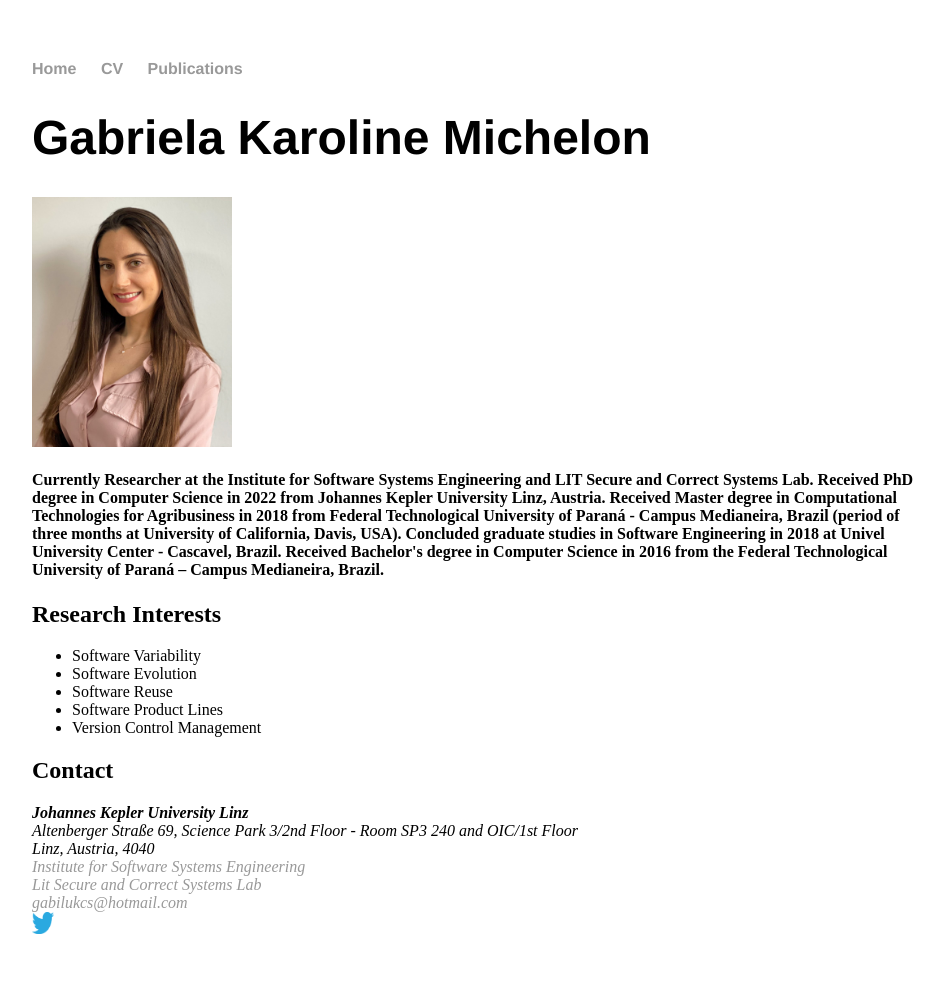
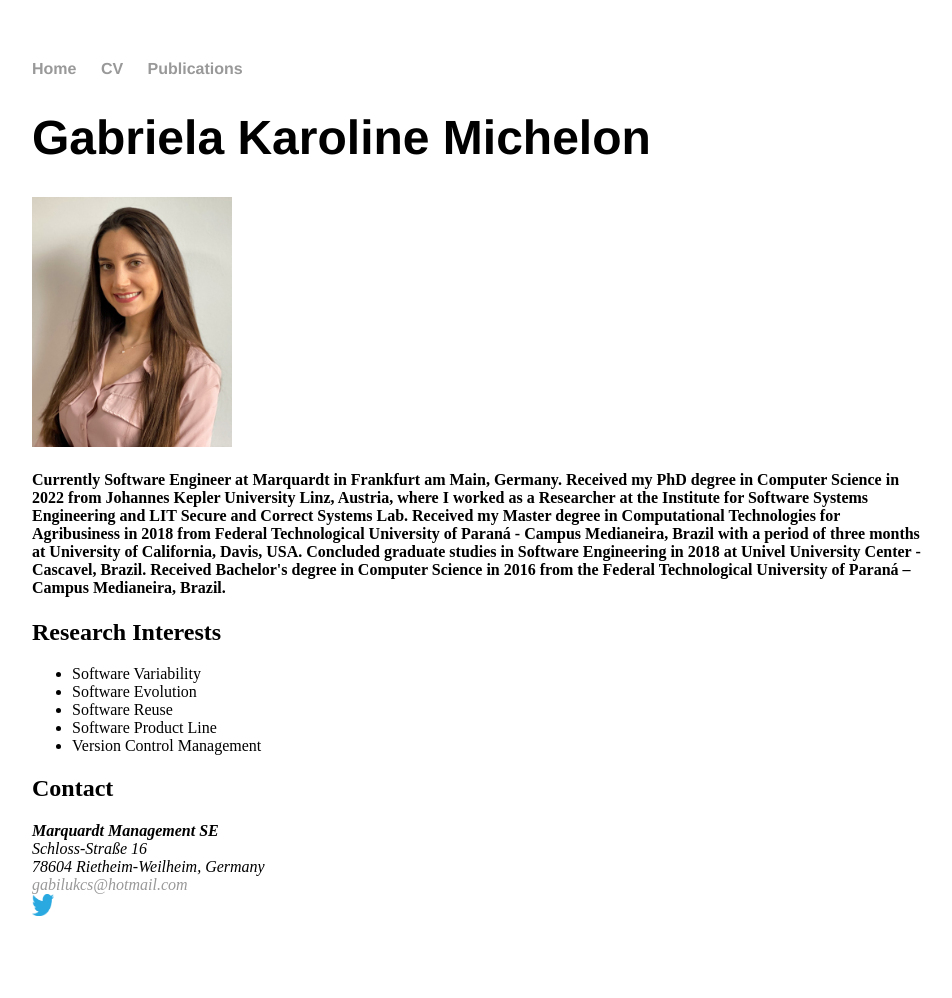
Before and after one commit to GabrielaMichelon/gabrielamichelon.github.io, a Jekyll site: the page index.html, which Jekyll copies as it is, in a window 1280 px wide. Shown: the whole page, without its empty margins (160-1112 px from the left). Built offline with Jekyll 4.4.1, drawn with Linux system fonts in a browser that asks for light colours.

Commit message:
update bio

```diff
--- a/index.html
+++ b/index.html
@@ -20,9 +20,9 @@
 					<p><img src="img/pic.jpg" width="200" height="250" style="vertical-align:middle;margin:0px 0px">
 				</div>
 				<div class="span10">
-					<h4> Currently Researcher at the Institute for Software Systems Engineering and LIT Secure and Correct Systems Lab.
-					Received PhD degree in Computer Science in 2022 from Johannes Kepler University Linz, Austria.
-					Received Master degree in Computational Technologies for Agribusiness in 2018 from Federal Technological University of Paraná - Campus Medianeira, Brazil (period of three months at University of California, Davis, USA).
+					<h4> Currently Software Engineer at Marquardt in Frankfurt am Main, Germany.
+					Received my PhD degree in Computer Science in 2022 from Johannes Kepler University Linz, Austria, where I worked as a Researcher at the Institute for Software Systems Engineering and LIT Secure and Correct Systems Lab.
+					Received my Master degree in Computational Technologies for Agribusiness in 2018 from Federal Technological University of Paraná - Campus Medianeira, Brazil with a period of three months at University of California, Davis, USA.
 					Concluded graduate studies in Software Engineering in 2018 at Univel University Center - Cascavel, Brazil.
 					Received Bachelor's degree in Computer Science in 2016 from the Federal Technological University of Paraná – Campus Medianeira, Brazil. </h4>
 					<h2>Research Interests</h2>
@@ -30,16 +30,14 @@
 							<li>Software Variability </li>
 							<li>Software Evolution </li>
 							<li>Software Reuse</li>
-							<li>Software Product Lines</li>
+							<li>Software Product Line</li>
 							<li>Version Control Management</li>
 						</ul>
 					<h2>Contact</h2>
 					<address>
-					<strong>Johannes Kepler University Linz</strong><br>
-					Altenberger Straße 69, Science Park 3/2nd Floor - Room SP3 240 and OIC/1st Floor<br>
-					Linz, Austria, 4040<br>
-					<a href="https://www.jku.at/en/institute-for-software-systems-engineering" title="isse">Institute for Software Systems Engineering</a>
-					<br><a href="https://www.jku.at/en/lit-secure-and-correct-systems-lab" title="lit lab">Lit Secure and Correct Systems Lab</a>	<br>
+					<strong>Marquardt Management SE</strong><br>
+					Schloss-Straße 16<br>
+					78604 Rietheim-Weilheim, Germany<br>
 					<a href="mailto:gabilukcs@hotmail.com">gabilukcs@hotmail.com</a> <br>
 					<a href="https://twitter.com/GabiKMichelon"><img src="img/twitter_bird_logo_.png" alt="HTML tutorial" width="22" height="22" /></a>
 					<br>
```
